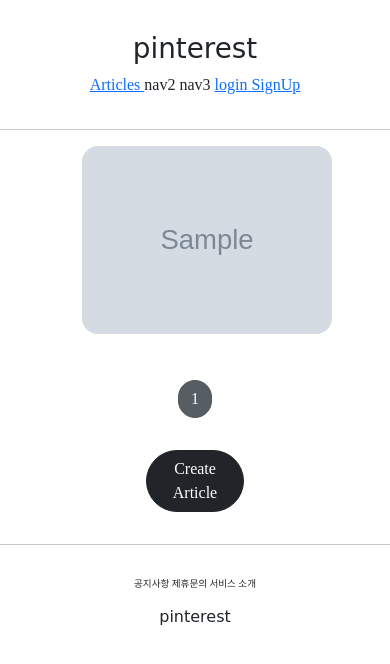
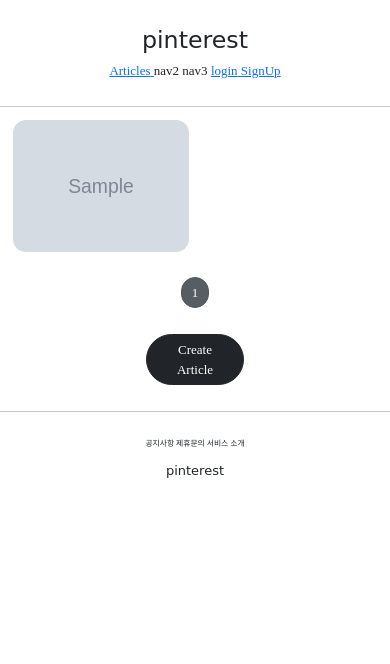
Before and after one commit to alb7979s/pinterest, a Django app: page /articles/list/ in a window 390 px wide. Shown: the top 664 px of the page. Run offline with Django 3.2, Linux system fonts and the light colour scheme; tables that the repository leaves empty hold one stand-in row (values such as "Sample post"); grey boxes marked "Sample" are stand-in pictures; some libraries are stand-ins or nearby versions; some web fonts are replaced.

Commit message:
mobile debugging

```diff
--- a/articleApp/templates/articleApp/list.html
+++ b/articleApp/templates/articleApp/list.html
@@ -4,9 +4,15 @@
 {% block content %}
 
 <style>
+    .container{
+        padding: 0;
+        margin: 0, auto;
+    }
+    .container a{
+        width: 45%;
+        max-width: 250px;
+    }
     .container div {
-      width: 250px;
-      background-color: antiquewhite;
       display: flex;
       justify-content: center;
       align-items: center;
@@ -38,7 +44,7 @@
     {% endif %}
     {% include 'snippets/pagination.html' with page_obj=page_obj %}
     <div style="text-align: center">
-        <a href="{% url 'articleApp:create' %}" class="btn btn-dark rounded-pill col-3 mt-3 mb-3">
+        <a href="{% url 'articleApp:create' %}" class="btn btn-dark rounded-pill col-3 mt-3 mb-3 px-3">
             Create Article
         </a>
     </div>
--- a/config/settings.py
+++ b/config/settings.py
@@ -32,7 +32,7 @@
 # SECURITY WARNING: don't run with debug turned on in production!
 DEBUG = True
 
-ALLOWED_HOSTS = []
+ALLOWED_HOSTS = ['*']
 
 
 # Application definition
--- a/static/base.css
+++ b/static/base.css
@@ -22,3 +22,9 @@
     margin: 2rem;
     text-align: center;
 }
+
+@media screen and (max-width:500px){
+    html{
+        font-size: 13px;
+    }
+}
--- a/static/js/magicgrid.js
+++ b/static/js/magicgrid.js
@@ -277,7 +277,7 @@
 let magicGrid = new MagicGrid({
   container: '.container',
   animate: true,
-  gutter: 30,
+  gutter: 12,
   static: true,
   useMin: true
 });
--- a/templates/head.html
+++ b/templates/head.html
@@ -2,6 +2,7 @@
 {% load static %}
 <head>
     <meta charset="UTF-8">
+    <meta name="viewport" content="width=device-width, initial-scale=1, shrink-to-fit=no">
     <title>pinterest</title>
 
     <!-- BOOTSTRAP LINK -->
```
